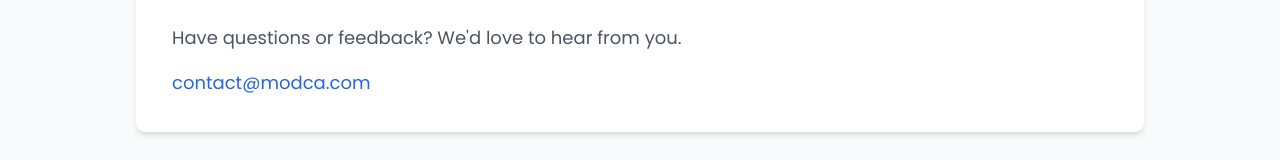
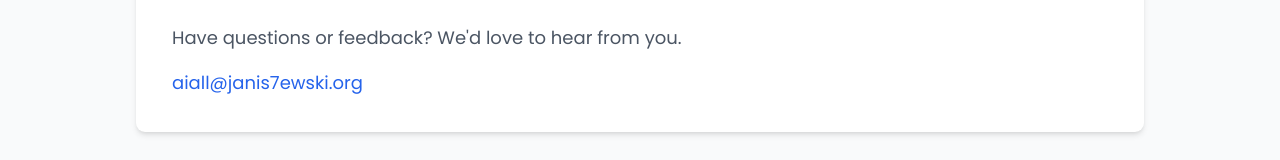
Before and after one commit to AIAll-TARS/modCA, a Next.js app in the folder frontend/: page / in a window 1280 px wide. Shown: the part 1155-1315 px from the top of the page. Built offline with nearby package versions, Linux system fonts and the light colour scheme.

Commit message:
Update contact email to aiall@janis7ewski.org in frontend
- Changed contact email from contact@modca.com to aiall@janis7ewski.org
- Updated mailto link in contact section on homepage
- Email forwarding confirmed working via Cloudflare

```diff
--- a/frontend/src/pages/index.tsx
+++ b/frontend/src/pages/index.tsx
@@ -88,8 +88,8 @@
                             <p className="text-gray-600 dark:text-gray-300 mb-4">
                                 Have questions or feedback? We'd love to hear from you.
                             </p>
-                            <a href="mailto:contact@modca.com" className="text-blue-600 dark:text-blue-400 hover:underline">
-                                contact@modca.com
+                            <a href="mailto:aiall@janis7ewski.org" className="text-blue-600 dark:text-blue-400 hover:underline">
+                                aiall@janis7ewski.org
                             </a>
                         </div>
 
```
